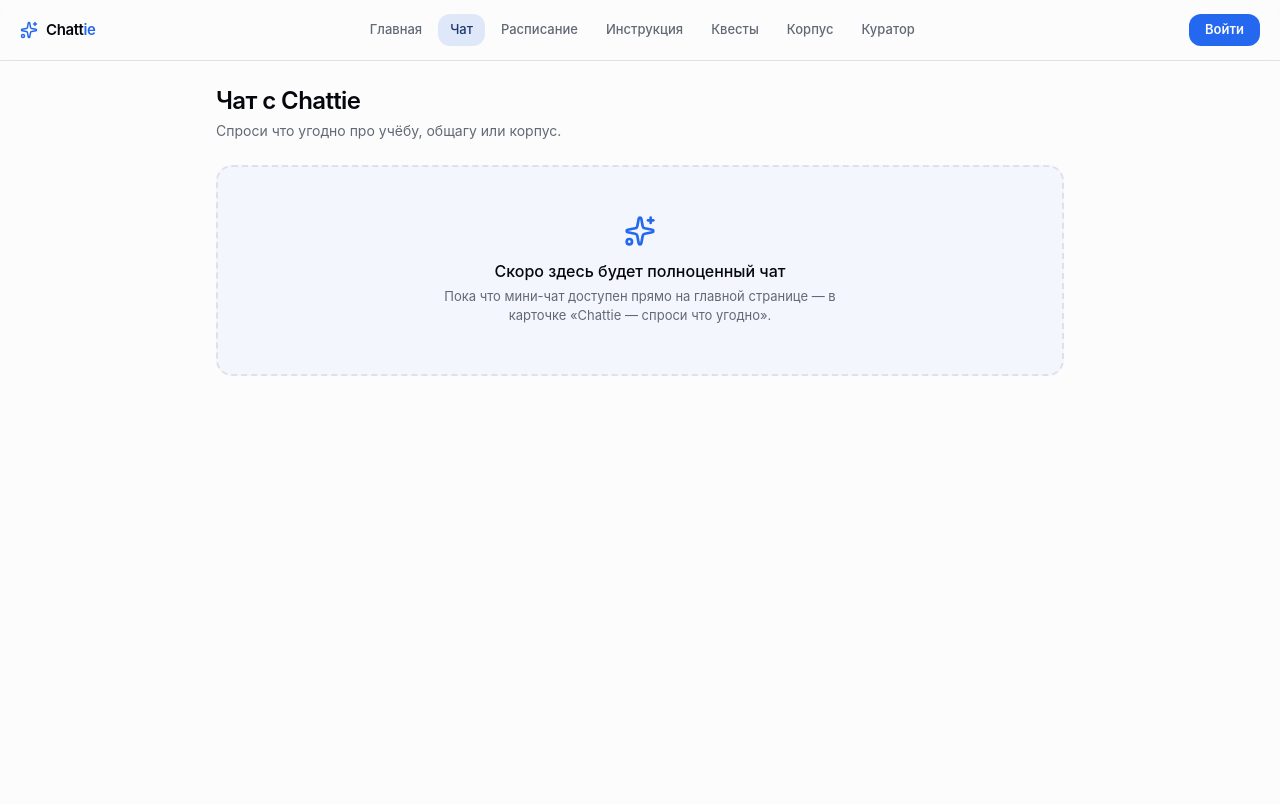
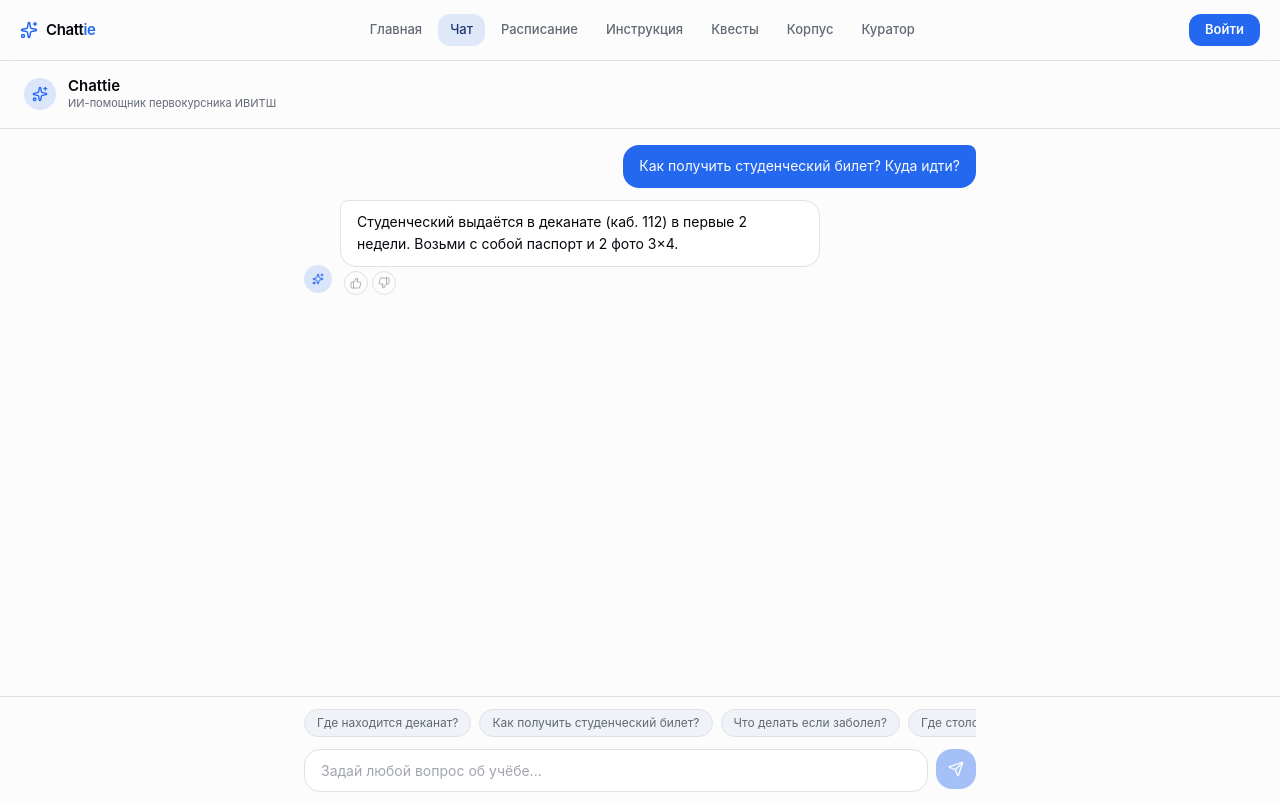
Before and after one commit to leo-proger/t2-hackathon, a React (Vite) app in the folder frontend/: page /chat in a window 1280 px wide. Built offline with nearby package versions, Linux system fonts and the light colour scheme.

Commit message:
chat: полный ChatPage — чипсы, фидбек 👍/👎, история, автоскролл

```diff
--- a/frontend/src/hooks/useChat.ts
+++ b/frontend/src/hooks/useChat.ts
@@ -11,7 +11,7 @@ export function useChat() {
   const [error, setError] = useState<string | null>(null)
 
   useEffect(() => {
-    getChatHistory(SESSION_ID)
+    getChatHistory()
       .then(setMessages)
       .catch((e) => setError(e instanceof Error ? e.message : 'Ошибка загрузки чата'))
       .finally(() => setLoading(false))
@@ -21,7 +21,6 @@ export function useChat() {
     const trimmed = text.trim()
     if (!trimmed || sending) return
 
-    // Оптимистично добавляем сообщение пользователя
     const userMsg: ChatMessage = {
       id: `tmp-${Date.now()}`,
       role: 'user',
--- a/frontend/src/pages/ChatPage.tsx
+++ b/frontend/src/pages/ChatPage.tsx
@@ -1,22 +1,261 @@
-import { Sparkles } from 'lucide-react'
+import { useState, useEffect, useRef } from 'react'
+import { Send, Loader2, ThumbsUp, ThumbsDown, Sparkles } from 'lucide-react'
+import { AnimatePresence, motion } from 'framer-motion'
+import { useChat } from '@/hooks/useChat'
+import { cn } from '@/lib/utils'
+
+const SUGGESTIONS = [
+  'Где находится деканат?',
+  'Как получить студенческий билет?',
+  'Что делать если заболел?',
+  'Где столовая и когда она работает?',
+  'Как узнать своё расписание?',
+  'Что такое ЭИОС и СДО?',
+  'Как оформить проездной?',
+  'Куда идти если потерял пропуск?',
+]
+
+type Feedback = 'up' | 'down'
 
 export function ChatPage() {
+  const { messages, loading, sending, send } = useChat()
+  const [input, setInput] = useState('')
+  const [feedback, setFeedback] = useState<Record<string, Feedback>>({})
+  const bottomRef = useRef<HTMLDivElement>(null)
+  const inputRef = useRef<HTMLInputElement>(null)
+
+  // Автоскролл вниз при новых сообщениях
+  useEffect(() => {
+    bottomRef.current?.scrollIntoView({ behavior: 'smooth' })
+  }, [messages])
+
+  function handleSend(text = input) {
+    const trimmed = text.trim()
+    if (!trimmed || sending) return
+    void send(trimmed)
+    setInput('')
+    inputRef.current?.focus()
+  }
+
+  function handleKey(e: React.KeyboardEvent) {
+    if (e.key === 'Enter' && !e.shiftKey) {
+      e.preventDefault()
+      handleSend()
+    }
+  }
+
+  function toggleFeedback(id: string, value: Feedback) {
+    setFeedback((prev) => ({
+      ...prev,
+      [id]: prev[id] === value ? undefined as unknown as Feedback : value,
+    }))
+  }
+
+  const showSuggestions = messages.length === 0 && !loading
+
   return (
-    <main className="p-4 md:p-6 max-w-4xl mx-auto">
-      <header className="mb-6">
-        <h1 className="text-2xl font-semibold tracking-tight text-foreground">Чат с Chattie</h1>
-        <p className="text-sm text-muted-foreground mt-1">
-          Спроси что угодно про учёбу, общагу или корпус.
-        </p>
-      </header>
+    <div className="flex flex-col h-[calc(100vh-57px)]">
+      {/* Заголовок */}
+      <div className="px-4 md:px-6 py-4 border-b border-border/60 bg-background/80 backdrop-blur-md flex items-center gap-3">
+        <span className="flex h-8 w-8 items-center justify-center rounded-xl bg-primary/15">
+          <Sparkles size={16} className="text-primary" />
+        </span>
+        <div>
+          <h1 className="text-[15px] font-semibold leading-tight">Chattie</h1>
+          <p className="text-[11px] text-muted-foreground">ИИ-помощник первокурсника ИВИТШ</p>
+        </div>
+      </div>
 
-      <div className="rounded-2xl border-2 border-dashed border-primary/30 bg-primary/[0.04] p-12 flex flex-col items-center text-center">
-        <Sparkles size={32} className="text-primary mb-3" />
-        <p className="text-foreground font-medium">Скоро здесь будет полноценный чат</p>
-        <p className="text-[13px] text-muted-foreground mt-1 max-w-md">
-          Пока что мини-чат доступен прямо на главной странице — в карточке «Chattie — спроси что угодно».
-        </p>
+      {/* Область сообщений */}
+      <div className="flex-1 overflow-y-auto px-4 md:px-6 py-4">
+        <div className="max-w-2xl mx-auto flex flex-col gap-3">
+
+          {loading && <LoadingSkeleton />}
+
+          {showSuggestions && <WelcomeState />}
+
+          <AnimatePresence initial={false}>
+            {messages.map((msg) => (
+              <motion.div
+                key={msg.id}
+                initial={{ opacity: 0, y: 8 }}
+                animate={{ opacity: 1, y: 0 }}
+                transition={{ duration: 0.2 }}
+                className={cn('flex gap-2 items-end', msg.role === 'user' && 'flex-row-reverse')}
+              >
+                {/* Аватар */}
+                {msg.role === 'bot' && (
+                  <span className="flex h-7 w-7 shrink-0 items-center justify-center rounded-full bg-primary/15 mb-0.5">
+                    <Sparkles size={12} className="text-primary" />
+                  </span>
+                )}
+
+                <div className={cn('flex flex-col gap-1', msg.role === 'user' && 'items-end')}>
+                  {/* Пузырь */}
+                  <div
+                    className={cn(
+                      'text-[14px] leading-relaxed rounded-2xl px-4 py-2.5 max-w-[75vw] md:max-w-[480px]',
+                      msg.role === 'bot'
+                        ? 'bg-card border border-border text-foreground rounded-tl-sm'
+                        : 'bg-primary text-primary-foreground rounded-tr-sm',
+                    )}
+                  >
+                    {msg.text}
+                  </div>
+
+                  {/* Фидбек 👍/👎 — только под ботом */}
+                  {msg.role === 'bot' && (
+                    <div className="flex gap-1 ml-1">
+                      <FeedbackButton
+                        active={feedback[msg.id] === 'up'}
+                        onClick={() => toggleFeedback(msg.id, 'up')}
+                      >
+                        <ThumbsUp size={12} />
+                      </FeedbackButton>
+                      <FeedbackButton
+                        active={feedback[msg.id] === 'down'}
+                        negative
+                        onClick={() => toggleFeedback(msg.id, 'down')}
+                      >
+                        <ThumbsDown size={12} />
+                      </FeedbackButton>
+                    </div>
+                  )}
+                </div>
+              </motion.div>
+            ))}
+          </AnimatePresence>
+
+          {/* Индикатор печатания */}
+          <AnimatePresence>
+            {sending && (
+              <motion.div
+                initial={{ opacity: 0, y: 6 }}
+                animate={{ opacity: 1, y: 0 }}
+                exit={{ opacity: 0 }}
+                className="flex gap-2 items-end"
+              >
+                <span className="flex h-7 w-7 shrink-0 items-center justify-center rounded-full bg-primary/15">
+                  <Sparkles size={12} className="text-primary" />
+                </span>
+                <div className="bg-card border border-border rounded-2xl rounded-tl-sm px-4 py-3 flex gap-1">
+                  {[0, 1, 2].map((i) => (
+                    <span
+                      key={i}
+                      className="h-1.5 w-1.5 rounded-full bg-muted-foreground/60 animate-bounce"
+                      style={{ animationDelay: `${i * 0.15}s` }}
+                    />
+                  ))}
+                </div>
+              </motion.div>
+            )}
+          </AnimatePresence>
+
+          <div ref={bottomRef} />
+        </div>
       </div>
-    </main>
+
+      {/* Панель ввода */}
+      <div className="border-t border-border/60 bg-background px-4 md:px-6 py-3">
+        <div className="max-w-2xl mx-auto flex flex-col gap-2">
+
+          {/* Чипсы с подсказками */}
+          <div className="flex gap-2 overflow-x-auto pb-1 scrollbar-none">
+            {SUGGESTIONS.map((s) => (
+              <button
+                key={s}
+                type="button"
+                onClick={() => handleSend(s)}
+                disabled={sending}
+                className="shrink-0 rounded-full border border-border bg-secondary text-[12px] text-muted-foreground px-3 py-1 hover:bg-accent hover:text-foreground hover:border-primary/40 transition-colors disabled:opacity-50 whitespace-nowrap"
+              >
+                {s}
+              </button>
+            ))}
+          </div>
+
+          {/* Поле ввода */}
+          <div className="flex gap-2">
+            <input
+              ref={inputRef}
+              value={input}
+              onChange={(e) => setInput(e.target.value)}
+              onKeyDown={handleKey}
+              placeholder="Задай любой вопрос об учёбе..."
+              disabled={sending}
+              className="flex-1 rounded-xl border border-border bg-card px-4 py-2.5 text-[14px] placeholder:text-muted-foreground/60 outline-none focus:border-primary focus:ring-2 focus:ring-primary/15 transition-all disabled:opacity-60"
+            />
+            <button
+              type="button"
+              onClick={() => handleSend()}
+              disabled={sending || !input.trim()}
+              className="flex h-10 w-10 shrink-0 items-center justify-center rounded-xl bg-primary text-primary-foreground hover:opacity-90 transition-opacity disabled:opacity-40"
+            >
+              {sending
+                ? <Loader2 size={16} className="animate-spin" />
+                : <Send size={16} />}
+            </button>
+          </div>
+        </div>
+      </div>
+    </div>
   )
 }
+
+// ─── Кнопка фидбека ──────────────────────────────────────────────────────────
+
+function FeedbackButton({
+  children, active, negative, onClick,
+}: {
+  children: React.ReactNode
+  active: boolean
+  negative?: boolean
+  onClick: () => void
+}) {
+  return (
+    <button
+      type="button"
+      onClick={onClick}
+      className={cn(
+        'flex items-center justify-center h-6 w-6 rounded-full border transition-all',
+        active && !negative && 'bg-emerald-100 border-emerald-300 text-emerald-600',
+        active && negative  && 'bg-red-100 border-red-300 text-red-500',
+        !active && 'border-border text-muted-foreground/50 hover:border-primary/40 hover:text-muted-foreground',
+      )}
+    >
+      {children}
+    </button>
+  )
+}
+
+// ─── Приветственный экран (пустой чат) ───────────────────────────────────────
+
+function WelcomeState() {
+  return (
+    <div className="flex flex-col items-center text-center py-12 gap-3">
+      <span className="flex h-14 w-14 items-center justify-center rounded-2xl bg-primary/10">
+        <Sparkles size={28} className="text-primary" />
+      </span>
+      <p className="text-[15px] font-semibold text-foreground">Привет! Я Chattie</p>
+      <p className="text-[13px] text-muted-foreground max-w-xs">
+        Знаю всё про ИВИТШ — расписание, корпус, преподавателей и документы.
+        Спроси что угодно или выбери подсказку снизу.
+      </p>
+    </div>
+  )
+}
+
+// ─── Скелетон загрузки ───────────────────────────────────────────────────────
+
+function LoadingSkeleton() {
+  return (
+    <div className="flex flex-col gap-3 animate-pulse">
+      {[{ w: '65%', side: 'bot' }, { w: '50%', side: 'user' }, { w: '75%', side: 'bot' }].map((item, i) => (
+        <div key={i} className={cn('flex gap-2', item.side === 'user' && 'flex-row-reverse')}>
+          {item.side === 'bot' && <div className="h-7 w-7 rounded-full bg-muted shrink-0" />}
+          <div className="h-10 rounded-2xl bg-muted" style={{ width: item.w }} />
+        </div>
+      ))}
+    </div>
+  )
+}
```
Also changed, not shown: frontend/src/services/chat.service.ts (+10 -5 lines), 1 other file (tests, documents, lock files or other folders).
